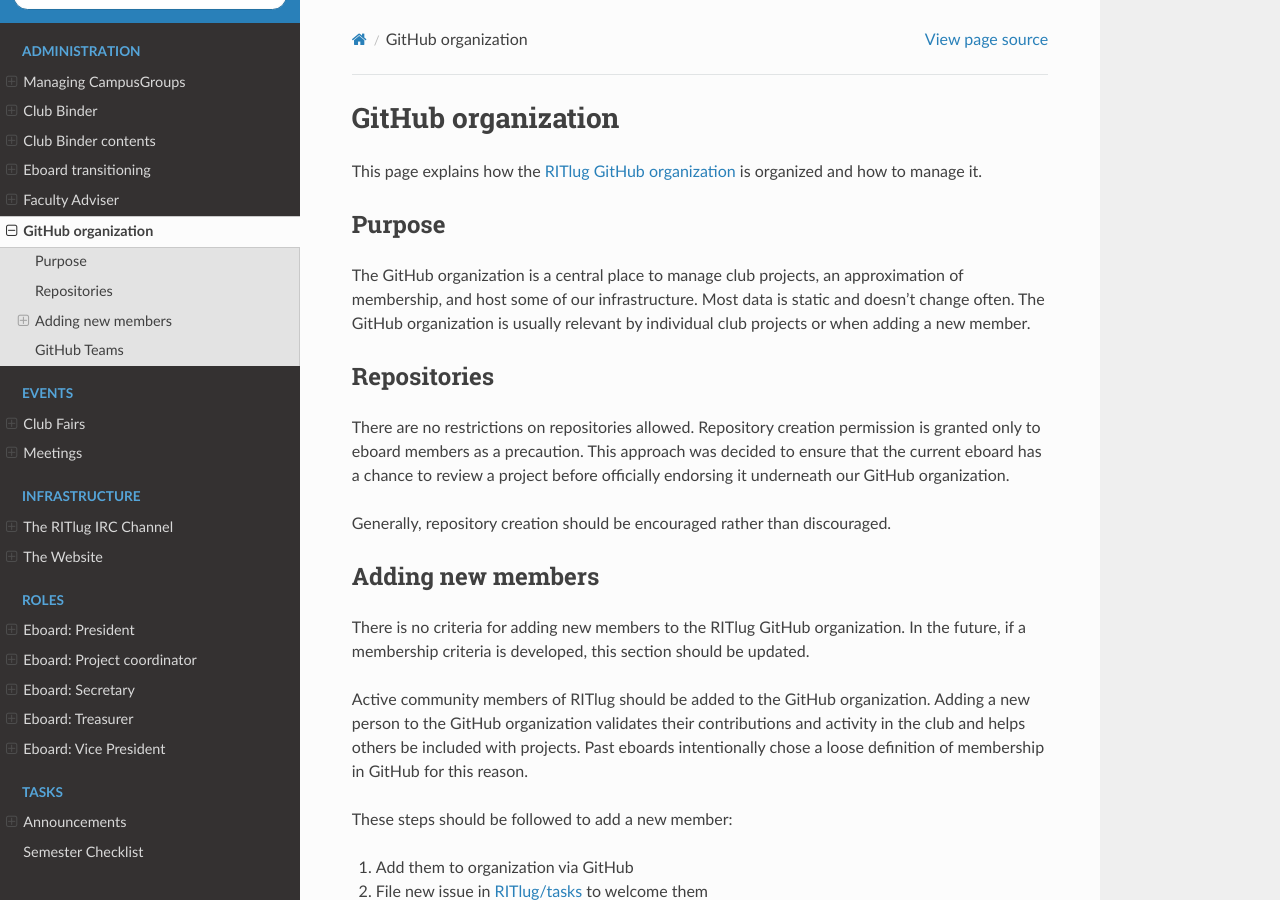
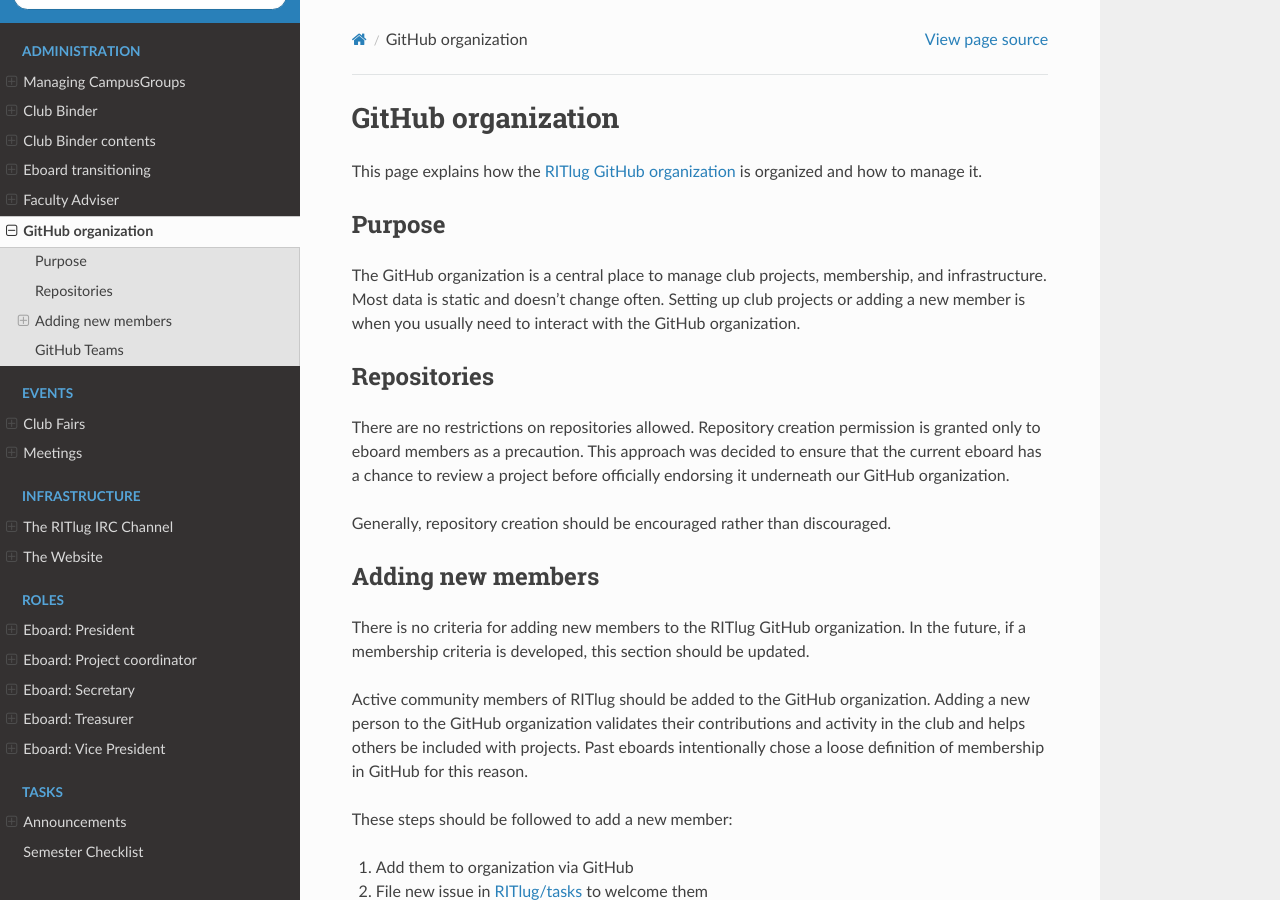
Before and after one commit to RITlug/runbook, a Sphinx documentation site: the page built from docs/administration/github-org.rst, in a window 1280 px wide and 900 px high. Built offline with Sphinx 7.4.7 and the Read the Docs theme 2.0.0, drawn with Linux system fonts in a browser that asks for light colours; formulas are drawn with MathJax 3.

Commit message:
More concise / clear wording of GH organization purpose (thanks @Tjzabel)

```diff
--- a/docs/administration/github-org.rst
+++ b/docs/administration/github-org.rst
@@ -10,10 +10,10 @@
 Purpose
 *******
 
-The GitHub organization is a central place to manage club projects, an
-approximation of membership, and host some of our infrastructure. Most data is
-static and doesn't change often. The GitHub organization is usually relevant by
-individual club projects or when adding a new member.
+The GitHub organization is a central place to manage club projects, membership,
+and infrastructure. Most data is static and doesn't change often. Setting up
+club projects or adding a new member is when you usually need to interact with
+the GitHub organization.
 
 
 ************
```
